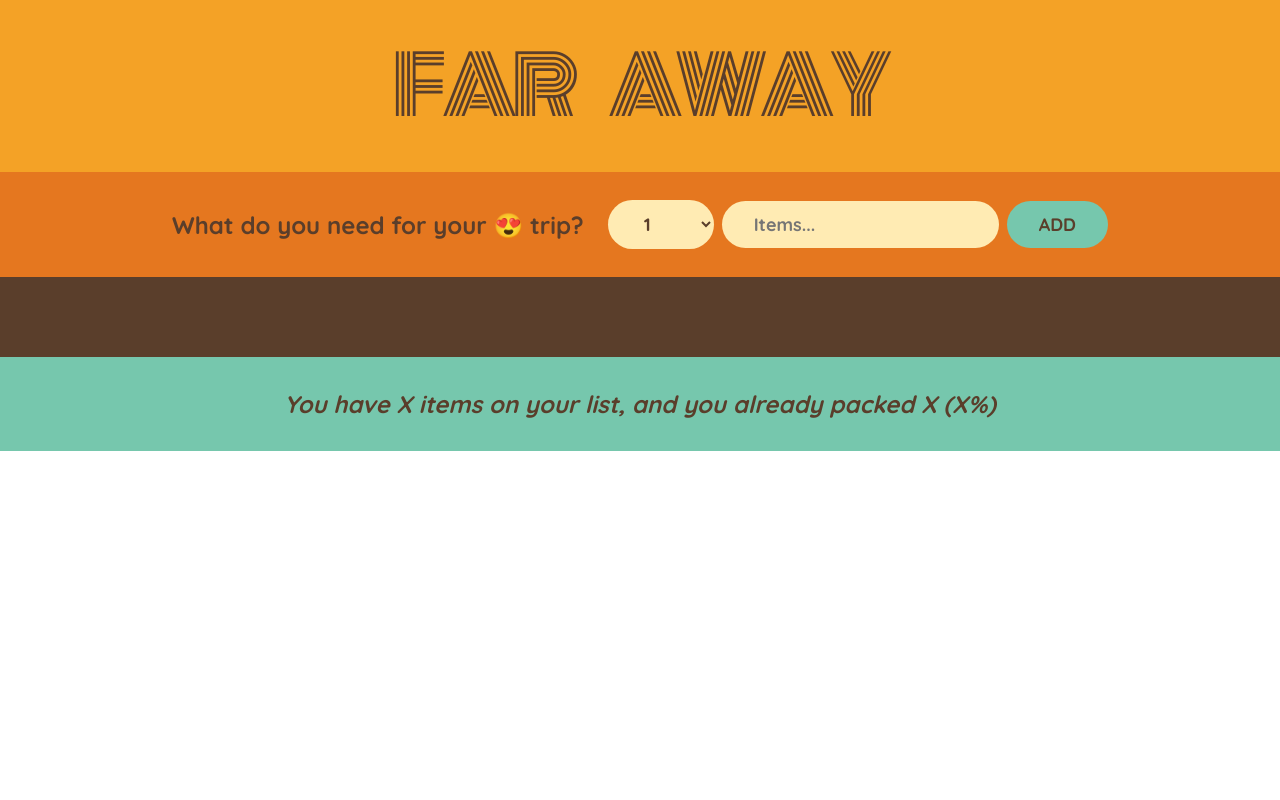
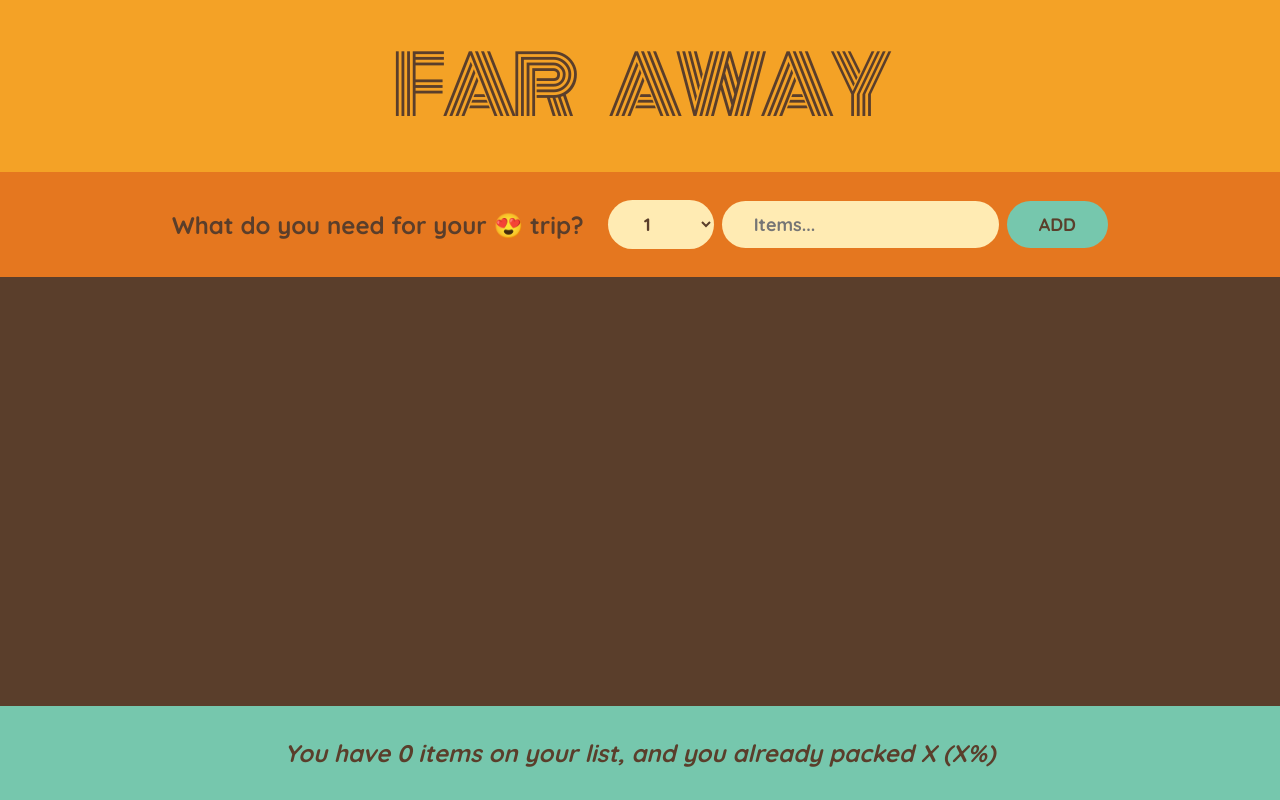
Before and after one commit to Ak003x/dev.React-practice3, a Next.js app: page / in a window 1280 px wide. Built offline with nearby package versions, Linux system fonts and the light colour scheme.

Commit message:
Added count in stats

```diff
--- a/src/app/page.js
+++ b/src/app/page.js
@@ -23,11 +23,11 @@ export default function App() {
   }
 
   return (
-    <div>
+    <div className="app">
       <Logo />
       <Form onAddItems={handleAddleItems} />
       <PackingList items={item} DeletedItems={handleDeletedItems} UpdatedItems={handleUpdatedItems} />
-      <Stats />
+      <Stats items={item} />
     </div>
   )
 }
@@ -104,11 +104,13 @@ function Item({ items, DeletedItems, UpdatedItems }) {
 }
 
 
-function Stats() {
+function Stats({ items }) {
+  const numItems = items.length;
+
 
   return <footer className="stats" >
     <em>
-      You have X items on your list, and you already packed X (X%)
+      You have {numItems} items on your list, and you already packed X (X%)
 
     </em></footer>
 }
```
